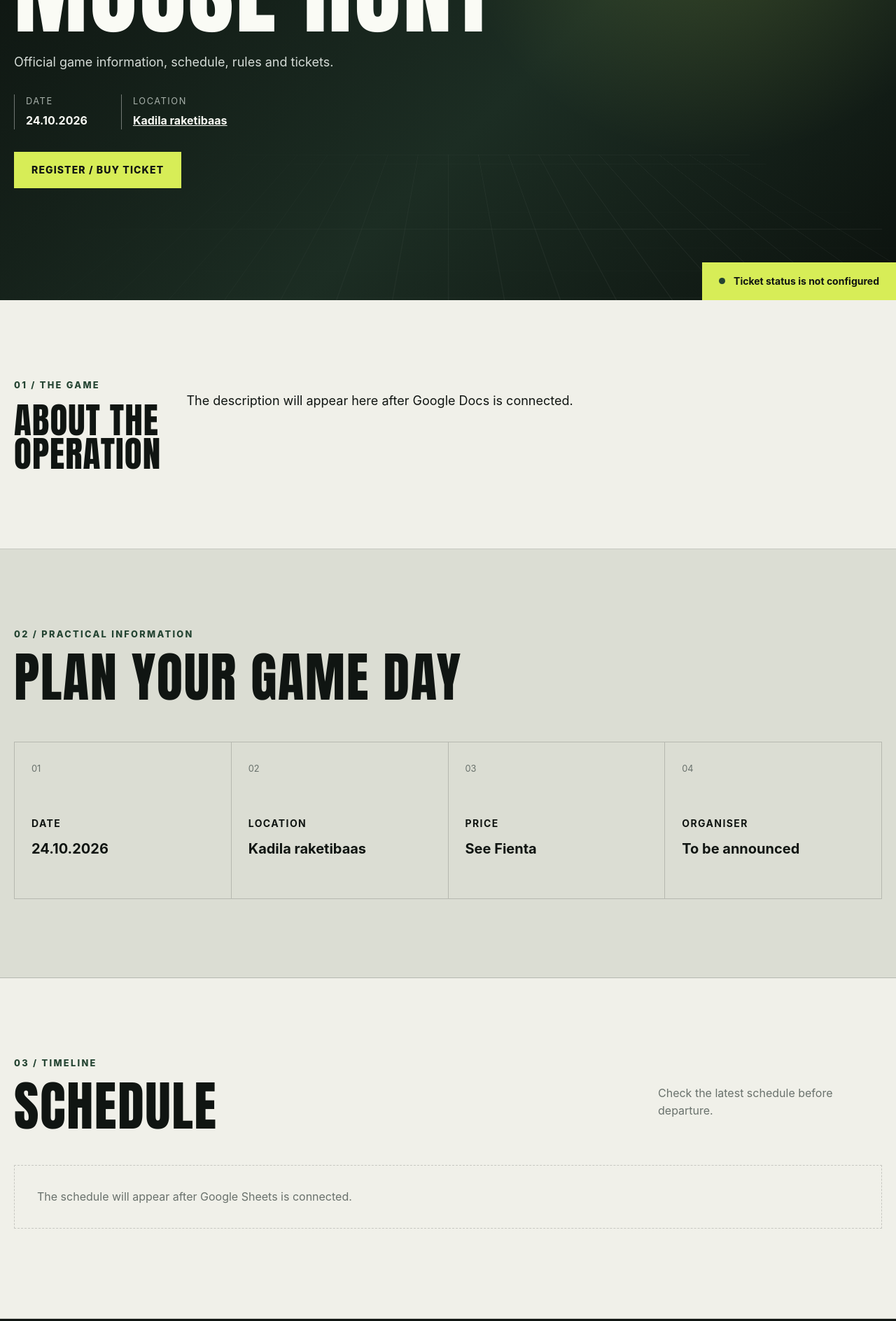
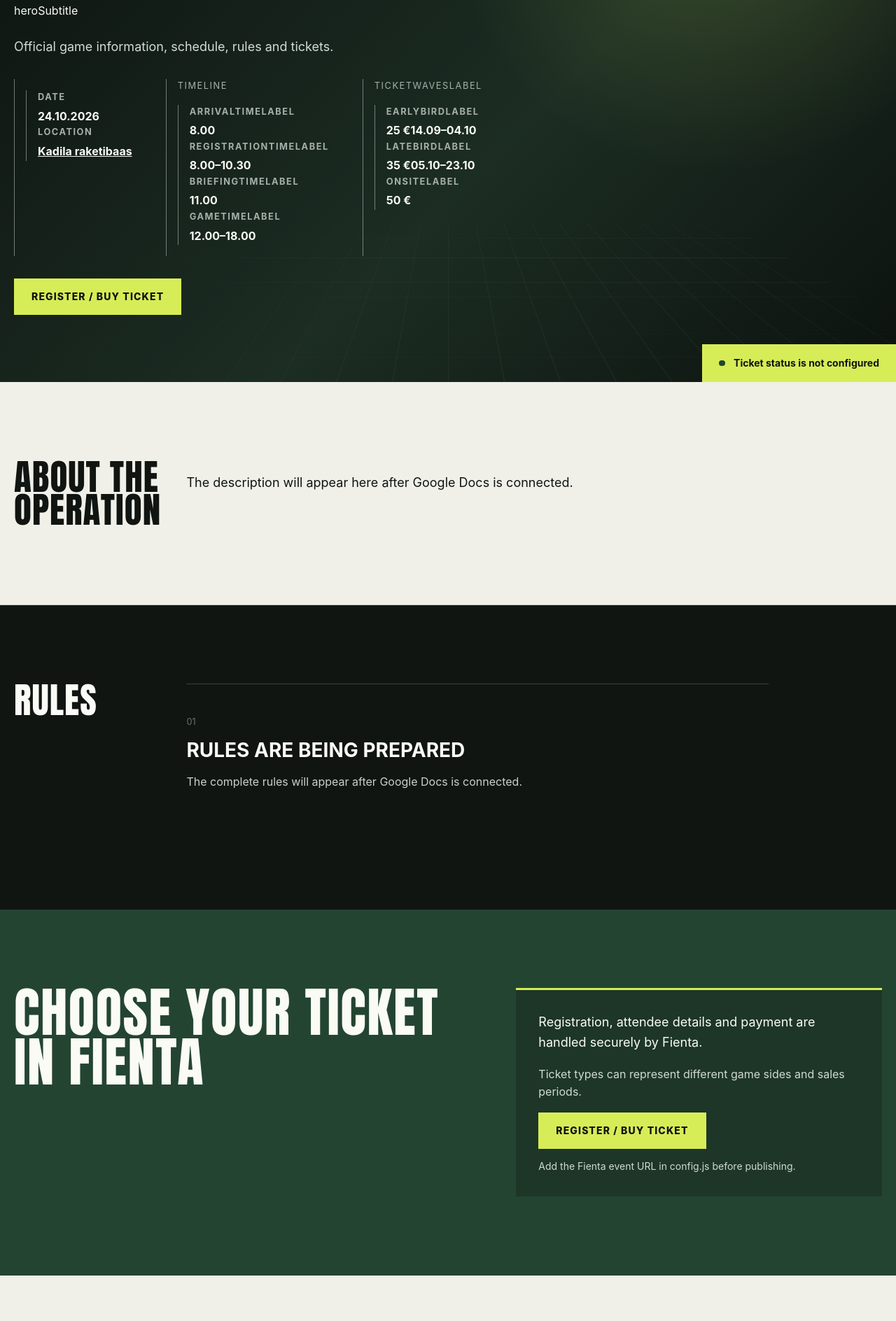
Before and after one commit to Akaineko23/Game, a plain HTML site: page GamePage2/index.html in a window 1280 px wide. Shown: the part 307-2195 px from the top of the page at 70% size. Drawn offline with Linux system fonts and the light colour scheme; no server answers; a script that the page names is missing.

Commit message:
Add files via upload

```diff
--- a/GamePage2/index.html
+++ b/GamePage2/index.html
@@ -4,20 +4,20 @@
     <meta charset="utf-8">
     <meta name="viewport" content="width=device-width, initial-scale=1">
     <meta name="description" content="Airsoft game information, rules, schedule and Fienta ticket registration.">
-    <meta property="og:title" content="Mouse Hunt">
+    <meta property="og:title" content="Undertale">
     <meta property="og:description" content="Official information and registration for the game.">
     <meta property="og:type" content="website">
-    <title>Mouse Hunt - Airsoft Game</title>
-    <link rel="stylesheet" href="assets/css/main.css?v=0.2.3">
-    <script type="module" src="assets/js/app.js?v=0.2.3"></script>
+    <title>Undertale - Airsoft Game</title>
+    <link rel="stylesheet" href="assets/css/main.css?v=0.2.9">
+    <script type="module" src="assets/js/app.js?v=0.2.7"></script>
   </head>
   <body>
     <a class="skip-link" href="#main">Skip to content</a>
 
     <header class="site-header" data-header>
-      <a class="brand" href="#top" aria-label="Game Page home">
-        <span class="brand-mark" aria-hidden="true">AH</span>
-        <span data-i18n="brand">Mouse Hunt</span>
+      <a class="brand" href="#top" aria-label="Undertail Airsoft Game home">
+        <span class="brand-mark" aria-hidden="true">UAG</span>
+        <span data-i18n="brand">Undertail Airsoft Game</span>
       </a>
 
       <button class="menu-toggle" type="button" aria-expanded="false" aria-controls="main-navigation" data-menu-toggle>
@@ -30,14 +30,13 @@
       <nav id="main-navigation" class="navigation" aria-label="Main navigation" data-navigation>
         <a href="#about" data-i18n="navAbout">About</a>
         <a href="#information" data-i18n="navInformation">Information</a>
-        <a href="#schedule" data-i18n="navSchedule">Schedule</a>
         <a href="#rules" data-i18n="navRules">Rules</a>
         <div class="language-switcher" aria-label="Language">
           <button type="button" data-language="et">ET</button>
           <button type="button" data-language="ru">RU</button>
           <button type="button" data-language="en">EN</button>
         </div>
-        <a class="button button-small fienta-link" href="https://fienta.com/" data-fienta-link data-i18n="buyTicket">Register / Buy Ticket</a>
+        <a class="button button-small fienta-link" href="https://fienta.com/et/undertail" target="_blank" rel="noopener noreferrer" data-fienta-link data-i18n="buyTicket">Register / Buy Ticket</a>
       </nav>
     </header>
 
@@ -47,26 +46,68 @@
         <div class="shell hero-content">
           <p class="eyebrow" data-i18n="eventType">Airsoft event</p>
           <h1 data-game="name">GAME NAME</h1>
+          <p class="hero-subtitle" data-i18n="heroSubtitle" data-i18n-hide-empty>SABAHÄNNA</p>
           <p class="hero-summary" data-i18n="heroSummary">Official game information, schedule, rules and tickets.</p>
-          <dl class="hero-facts">
+          <dl class="hero-facts" id="information">
+            <div class="hero-fact-column hero-event-details">
+              <dt class="sr-only" data-i18n="informationLabel">Information</dt>
+              <dd>
+                <dl class="hero-fact-list">
                   <div>
                     <dt data-i18n="dateLabel">Date</dt>
                     <dd data-game="date">To be announced</dd>
                   </div>
                   <div>
                     <dt data-i18n="locationLabel">Location</dt>
+                    <dd><a data-game="location" data-map-link href="https://maps.app.goo.gl/6uLXVncmYRrDBbps5" target="_blank" rel="noopener noreferrer">Kadila raketibaas</a></dd>
+                  </div>
+                </dl>
+              </dd>
+            </div>
+            <div class="hero-fact-column">
+              <dt data-i18n="scheduleLabel">Schedule</dt>
               <dd>
-                <a
-                  data-game="location"
-                  href="https://maps.app.goo.gl/6uLXVncmYRrDBbps5"
-                  target="_blank"
-                  rel="noopener noreferrer">
-                    To be announced
-                  </a>
+                <dl class="hero-fact-list schedule-list">
+                  <div>
+                    <dt data-i18n="arrivalTimeLabel">Arrival</dt>
+                    <dd data-game-time="arrival">8.00</dd>
+                  </div>
+                  <div>
+                    <dt data-i18n="registrationTimeLabel">Registration</dt>
+                    <dd data-game-time="registration">8.00–10.30</dd>
+                  </div>
+                  <div>
+                    <dt data-i18n="briefingTimeLabel">Briefing</dt>
+                    <dd data-game-time="briefing">11.00</dd>
+                  </div>
+                  <div>
+                    <dt data-i18n="gameTimeLabel">Game</dt>
+                    <dd data-game-time="game">12.00–18.00</dd>
+                  </div>
+                </dl>
+              </dd>
+            </div>
+            <div class="hero-fact-column">
+              <dt data-i18n="ticketWavesLabel">Tickets</dt>
+              <dd>
+                <dl class="hero-fact-list ticket-wave-list">
+                  <div data-ticket-wave="earlyBird">
+                    <dt data-i18n="earlyBirdLabel">Early Bird</dt>
+                    <dd><strong data-ticket-wave-price>25 €</strong><span data-ticket-wave-dates>14.09–04.10</span></dd>
+                  </div>
+                  <div data-ticket-wave="lateBird">
+                    <dt data-i18n="lateBirdLabel">Late Bird</dt>
+                    <dd><strong data-ticket-wave-price>35 €</strong><span data-ticket-wave-dates>05.10–23.10</span></dd>
+                  </div>
+                  <div data-ticket-wave="onSite">
+                    <dt data-i18n="onSiteLabel">On site</dt>
+                    <dd><strong data-ticket-wave-price>50 €</strong><span data-ticket-wave-dates></span></dd>
+                  </div>
+                </dl>
               </dd>
             </div>
           </dl>
-          <a class="button fienta-link" href="https://fienta.com/" data-fienta-link data-i18n="buyTicket">Register / buy ticket</a>
+          <a class="button fienta-link" href="https://fienta.com/et/undertail" target="_blank" rel="noopener noreferrer" data-fienta-link data-i18n="buyTicket">Register / buy ticket</a>
         </div>
         <div class="hero-status">
           <span class="status-dot" aria-hidden="true"></span>
@@ -77,7 +118,6 @@
       <section class="section" id="about">
         <div class="shell split-layout about-layout">
           <div>
-            <p class="section-index">01 / <span data-i18n="aboutLabel">The game</span></p>
             <h2 data-i18n="aboutTitle">About the operation</h2>
           </div>
           <div class="prose" data-remote-content="description" aria-live="polite">
@@ -86,33 +126,9 @@
         </div>
       </section>
 
-      <section class="section information-section" id="information">
-        <div class="shell">
-          <p class="section-index">02 / <span data-i18n="informationLabel">Practical information</span></p>
-          <h2 data-i18n="informationTitle">Plan your game day</h2>
-          <div class="information-grid">
-            <article><span>01</span><h3 data-i18n="dateLabel">Date</h3><p data-game="date">To be announced</p></article>
-            <article><span>02</span><h3 data-i18n="locationLabel">Location</h3><p data-game="location">To be announced</p></article>
-            <article><span>03</span><h3 data-i18n="priceLabel">Price</h3><p data-game="price">See Fienta</p></article>
-            <article><span>04</span><h3 data-i18n="organiserLabel">Organiser</h3><p data-game="organiser">To be announced</p></article>
-          </div>
-        </div>
-      </section>
-
-      <section class="section" id="schedule">
-        <div class="shell">
-          <div class="section-heading">
-            <div><p class="section-index">03 / <span data-i18n="scheduleLabel">Timeline</span></p><h2 data-i18n="scheduleTitle">Schedule</h2></div>
-            <p data-i18n="scheduleNote">Check the latest schedule before departure.</p>
-          </div>
-          <div class="schedule" data-schedule aria-live="polite"></div>
-        </div>
-      </section>
-
       <section class="section rules-section" id="rules">
         <div class="shell rules-layout">
           <aside>
-            <p class="section-index">04 / <span data-i18n="rulesLabel">Field manual</span></p>
             <h2 data-i18n="rulesTitle">Rules</h2>
             <nav class="rules-toc" data-rules-toc aria-label="Rules contents"></nav>
           </aside>
@@ -124,11 +140,11 @@
 
       <section class="section registration-section" id="registration">
         <div class="shell registration-layout">
-          <div><p class="section-index">05 / <span data-i18n="registrationLabel">Registration</span></p><h2 data-i18n="registrationTitle">Choose your ticket in Fienta</h2></div>
+          <div><h2 data-i18n="registrationTitle">Choose your ticket in Fienta</h2></div>
           <div class="registration-card">
             <p data-i18n="registrationText">Registration, attendee details and payment are handled securely by Fienta.</p>
             <p class="registration-note" data-i18n="registrationNote">Ticket types can represent different game sides and sales periods.</p>
-            <a class="button fienta-link" href="https://fienta.com/" data-fienta-link data-i18n="buyTicket">Register / buy ticket</a>
+            <a class="button fienta-link" href="https://fienta.com/et/undertail" target="_blank" rel="noopener noreferrer" data-fienta-link data-i18n="buyTicket">Register / buy ticket</a>
             <p class="configuration-warning" data-fienta-warning data-i18n="fientaNotConfigured">Add the real Fienta event URL in config.js before publishing.</p>
             <noscript><p>JavaScript is disabled. Open the event directly on Fienta after the organiser configures the event link.</p></noscript>
           </div>
@@ -137,15 +153,15 @@
 
       <section class="section" id="contacts">
         <div class="shell split-layout">
-          <div><p class="section-index">06 / <span data-i18n="contactsLabel">Organisers</span></p><h2 data-i18n="contactsTitle">Contact</h2></div>
-          <div class="contact-card"><p data-i18n="contactsFallback">Approved organiser contacts will be shown here.</p><a data-contact-email hidden></a></div>
+          <div><h2 data-i18n="contactsTitle">Contact</h2></div>
+          <div class="contact-card"><a data-contact-email hidden></a></div>
         </div>
       </section>
     </main>
 
     <footer class="site-footer">
       <div class="shell footer-layout">
-        <a class="brand" href="#top"><span class="brand-mark" aria-hidden="true">GP</span><span data-i18n="brand">Game Page</span></a>
+        <a class="brand" href="#top"><span class="brand-mark" aria-hidden="true">UAG</span><span data-i18n="brand">Undertail Airsoft Game</span></a>
         <p>© <span data-year></span> <span data-i18n="footerText">Game organisers. Information may change.</span></p>
         <a href="#top" data-i18n="backToTop">Back to top ↑</a>
       </div>
```
Lines whose indentation alone changed are shown as unchanged.
